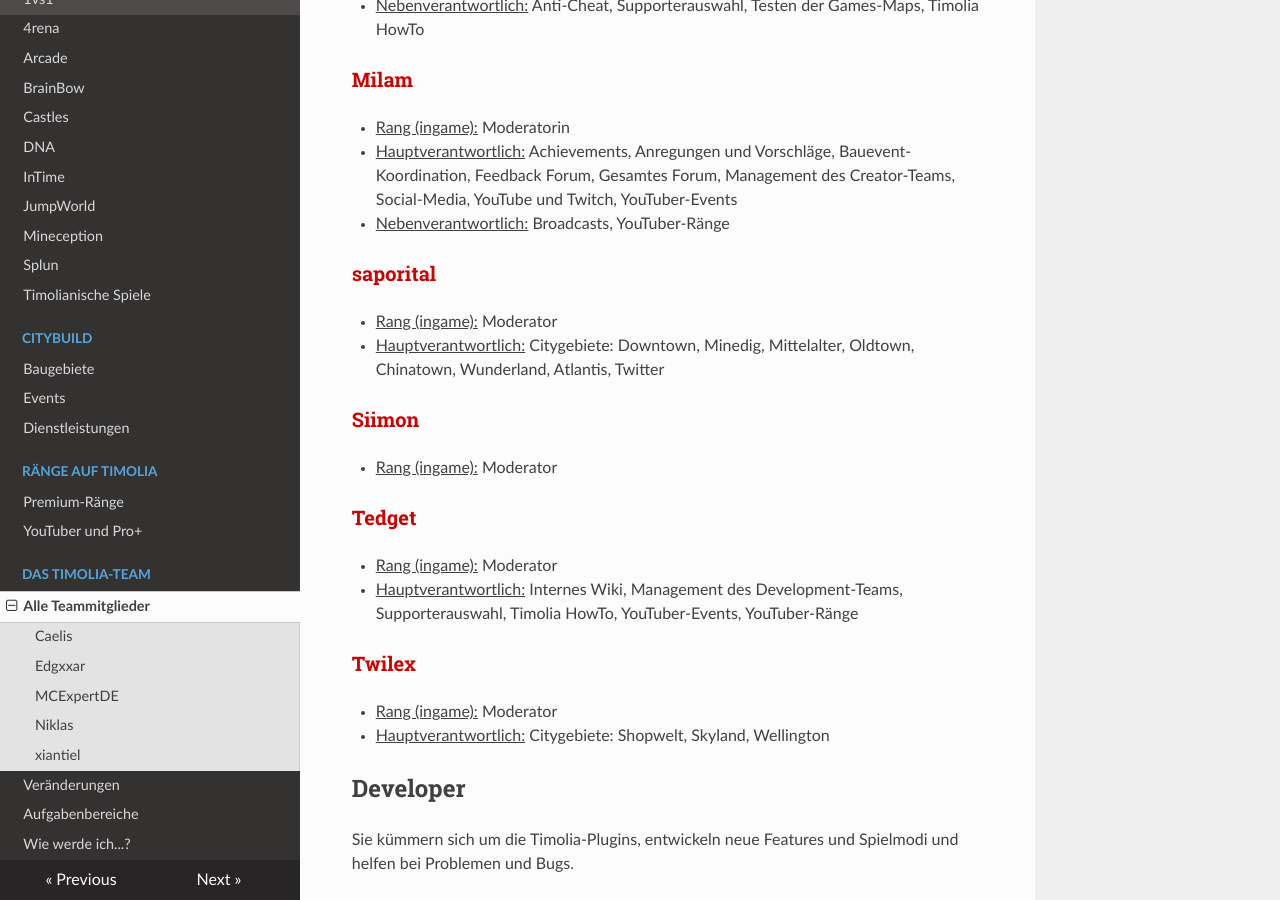
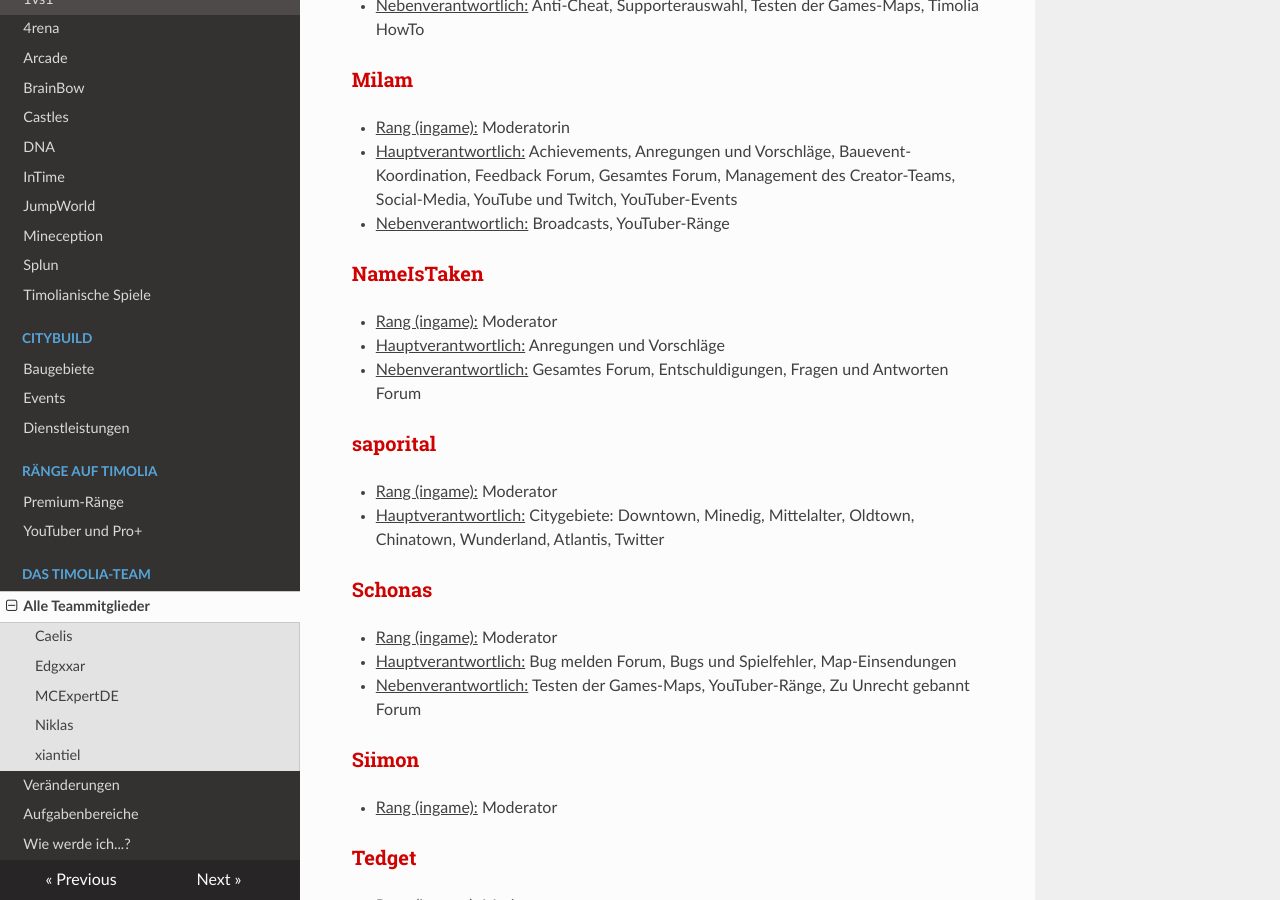
Before and after one commit to TimoliaDE/HowTo, an MkDocs documentation site: the page built from docs/team/members.md, in a window 1280 px wide and 900 px high, scrolled down 1917 px. Built offline with MkDocs 1.6.1, drawn with Linux system fonts in a browser that asks for light colours; nearby versions of some CDN libraries; old or Windows-style settings are respelled for this version of MkDocs; some of the changed text lies outside the part shown.

Commit message:
Update members.md

```diff
--- a/docs/team/members.md
+++ b/docs/team/members.md
@@ -62,9 +62,19 @@ Moderatoren kümmern sich um das reibungslose Spielererlebnis der verschiedenen
 - <u>Hauptverantwortlich:</u> Achievements, Anregungen und Vorschläge, Bauevent-Koordination, Feedback Forum, Gesamtes Forum, Management des Creator-Teams, Social-Media, YouTube und Twitch, YouTuber-Events
 - <u>Nebenverantwortlich:</u> Broadcasts, YouTuber-Ränge
 
+###<strong><span style="color:#CF0101">NameIsTaken</span></strong>
+- <u>Rang (ingame):</u> Moderator
+- <u>Hauptverantwortlich:</u> Anregungen und Vorschläge
+- <u>Nebenverantwortlich:</u> Gesamtes Forum, Entschuldigungen, Fragen und Antworten Forum
+
 ###<strong><span style="color:#CF0101">saporital</span></strong>
 - <u>Rang (ingame):</u> Moderator
 - <u>Hauptverantwortlich:</u> Citygebiete: Downtown, Minedig, Mittelalter, Oldtown, Chinatown, Wunderland, Atlantis, Twitter
+
+### <strong><span style="color:#CF0101">Schonas</span></strong>
+- <u>Rang (ingame):</u> Moderator
+- <u>Hauptverantwortlich:</u> Bug melden Forum, Bugs und Spielfehler, Map-Einsendungen
+- <u>Nebenverantwortlich:</u> Testen der Games-Maps, YouTuber-Ränge, Zu Unrecht gebannt Forum
 
 ###<strong><span style="color:#CF0101">Siimon</span></strong>
 - <u>Rang (ingame):</u> Moderator
@@ -184,19 +194,9 @@ Sie stehen für alle grundlegenden Fragen und Reports zur Verfügung und sind di
 - <u>Rang (ingame):</u> Supporter
 - <u>Nebenverantwortlich:</u> TeamSpeak, Testen der Games-Maps
 
-###<strong><span style="color:#E4D100">NameIsTaken</span></strong>
-- <u>Rang (ingame):</u> Supporter
-- <u>Hauptverantwortlich:</u> Anregungen und Vorschläge
-- <u>Nebenverantwortlich:</u> Gesamtes Forum, Entschuldigungen, Fragen und Antworten Forum
-
 ### <strong><span style="color:#E4D100">Percyfan55</span></strong>
 - <u>Rang (ingame):</u> Supporter
 - <u>Nebenverantwortlich:</u> TeamSpeak
-
-### <strong><span style="color:#E4D100">Schonas</span></strong>
-- <u>Rang (ingame):</u> Supporter
-- <u>Hauptverantwortlich:</u> Bug melden Forum, Bugs und Spielfehler, Map-Einsendungen
-- <u>Nebenverantwortlich:</u> Testen der Games-Maps, YouTuber-Ränge, Zu Unrecht gebannt Forum
 
 ### <strong><span style="color:#E4D100">SlimeGmes</span></strong>
 - <u>Rang (ingame):</u> Supporter
```
